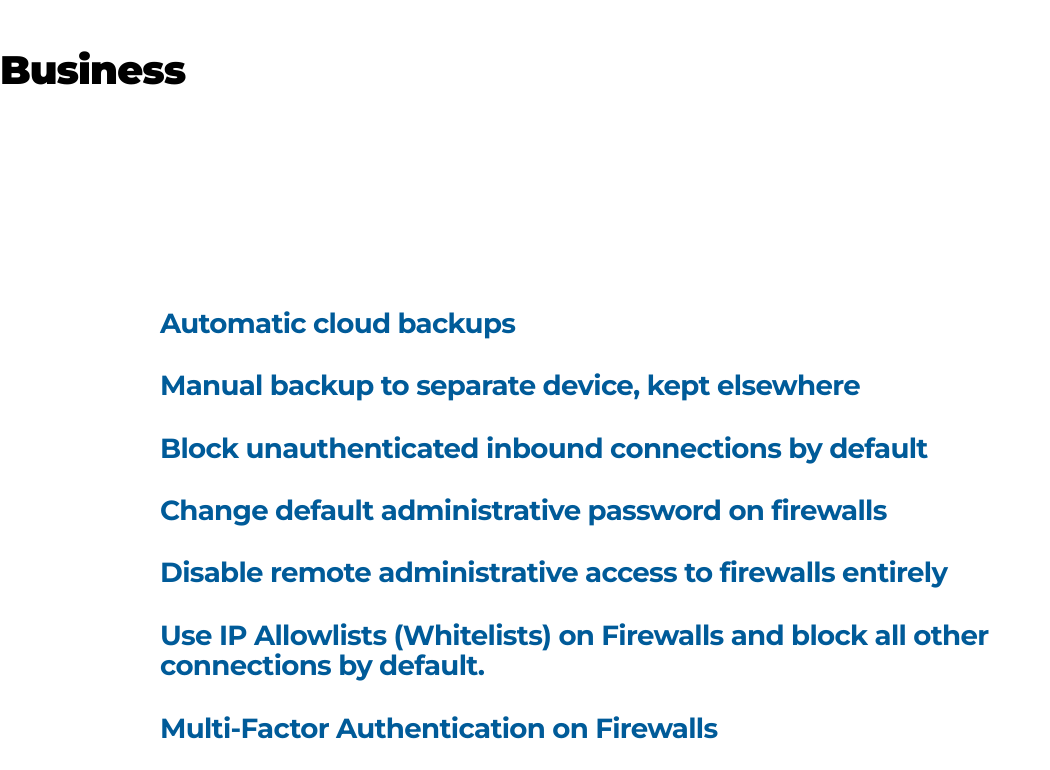
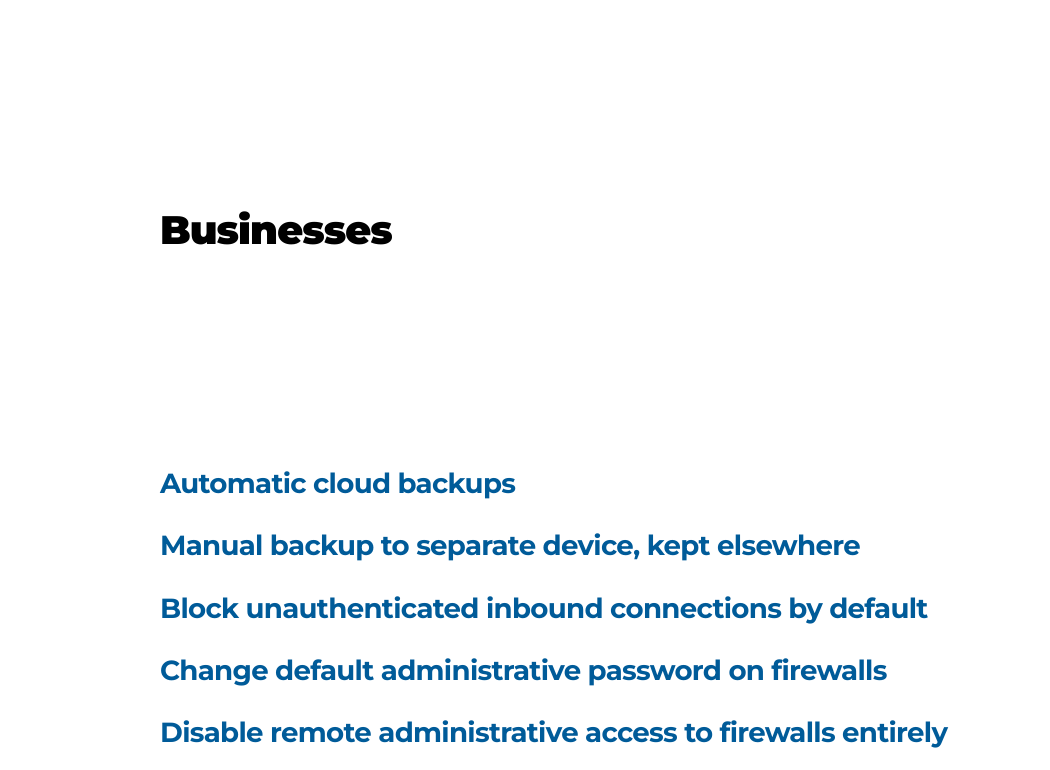
Before and after one commit to security-mountain/security-mountain, a Gatsby site: page /business in a window 1280 px wide. Shown: the top 770 px of the page, without its empty margins (0-1050 px from the left). Built offline with nearby package versions, Linux system fonts and the light colour scheme; Gatsby itself is replaced by a stand-in of ours.

Commit message:
Update business.js
Signed-off-by: bceda <109223555+bceda@users.noreply.github.com>

```diff
--- a/src/pages/business.js
+++ b/src/pages/business.js
@@ -22,8 +22,8 @@ const BlogIndex = ({ data, location }) => {
 
   return (
     <Layout location={location} title={siteTitle}>
-      <h1>Business</h1>
-      <ol style={{ listStyle: `none`, paddingTop: '10rem', paddingLeft: '10rem', paddingBottom: '10rem', paddingRight: '10rem' }}>
+      <h1 style={{ paddingTop: '10rem', paddingLeft: '10rem', paddingBottom: '5rem', paddingRight: '10rem' }}>Businesses</h1>
+      <ol style={{ listStyle: `none`, paddingTop: '5rem', paddingLeft: '10rem', paddingBottom: '10rem', paddingRight: '10rem' }}>
         {posts.map(post => {
           const title = post.frontmatter.title || post.fields.slug;
 
```
